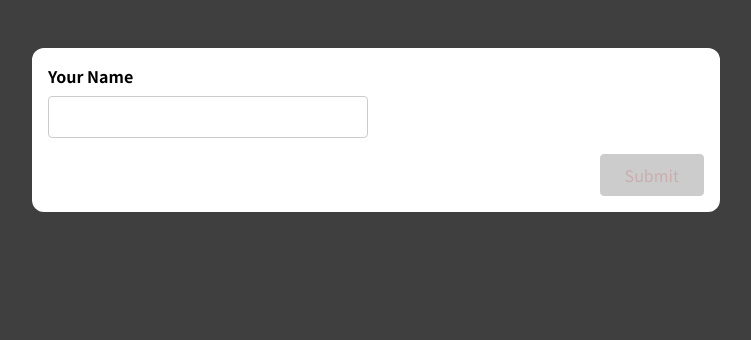
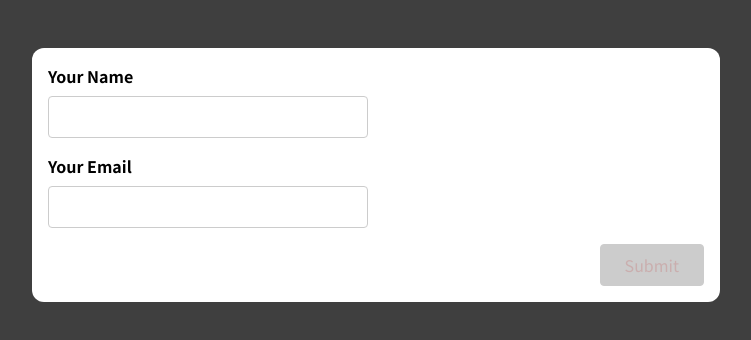
Before and after one commit to gichul0317/react-forms, a React (Create React App) app: page / in a window 1280 px wide. Shown: the top 340 px of the page, without its empty margins (264-1015 px from the left). Built offline with nearby package versions, Linux system fonts and the light colour scheme.

Commit message:
email input validation updated

```diff
--- a/src/components/SimpleInput.js
+++ b/src/components/SimpleInput.js
@@ -1,23 +1,26 @@
-import { useState, useEffect } from 'react';
+import { useState } from 'react';
 
 const SimpleInput = (props) => {
   const [name, setName] = useState('');
+  const [email, setEmail] = useState('');
   const [touched, setTouched] = useState(false);
-  const [formIsValid, setFormIsValid] = useState(false);
 
   const enteredNameValid = name.trim() !== '';
-  const isInvalid = !enteredNameValid && touched;
+  const enteredEmailValid = email.trim() !== '';
+  const isInvalid = !enteredNameValid && !enteredEmailValid && touched;
 
-  useEffect(() => {
-    if (enteredNameValid) {
-      setFormIsValid(true);
-    } else {
-      setFormIsValid(false);
-    }
-  }, [enteredNameValid]);
+  let formIsValid = false;
+
+  if (enteredNameValid && enteredEmailValid) {
+    formIsValid = true;
+  }
 
   const inputHandling = (e) => {
     setName(e.target.value);
+  };
+
+  const emailHandling = (e) => {
+    setEmail(e.target.value);
   };
 
   const inputBlurHandling = (e) => {
@@ -34,14 +37,15 @@ const SimpleInput = (props) => {
     }
     console.log(name);
     setName('');
+    setEmail('');
     setTouched(false);
   };
 
-  const nameInputClasses = isInvalid ? 'form-control invalid' : 'form-control';
+  const InputClasses = isInvalid ? 'form-control invalid' : 'form-control';
 
   return (
     <form onSubmit={submitHandling}>
-      <div className={nameInputClasses}>
+      <div className={InputClasses}>
         <label htmlFor="name">Your Name</label>
         <input
           type="text"
@@ -50,7 +54,18 @@ const SimpleInput = (props) => {
           value={name}
           onBlur={inputBlurHandling}
         />
-        {isInvalid && <p className="error-text">input must not be empty.</p>}
+        {isInvalid && <p className="error-text">name must not be empty.</p>}
+      </div>
+      <div className={InputClasses}>
+        <label htmlFor="email">Your Email</label>
+        <input
+          type="email"
+          id="email"
+          onChange={emailHandling}
+          value={email}
+          onBlur={inputBlurHandling}
+        />
+        {isInvalid && <p className="error-text">email must not be empty.</p>}
       </div>
       <div className="form-actions">
         <button disabled={!formIsValid}>Submit</button>
```
Also changed, not shown: 1 other file (tests, documents, lock files or other folders).
